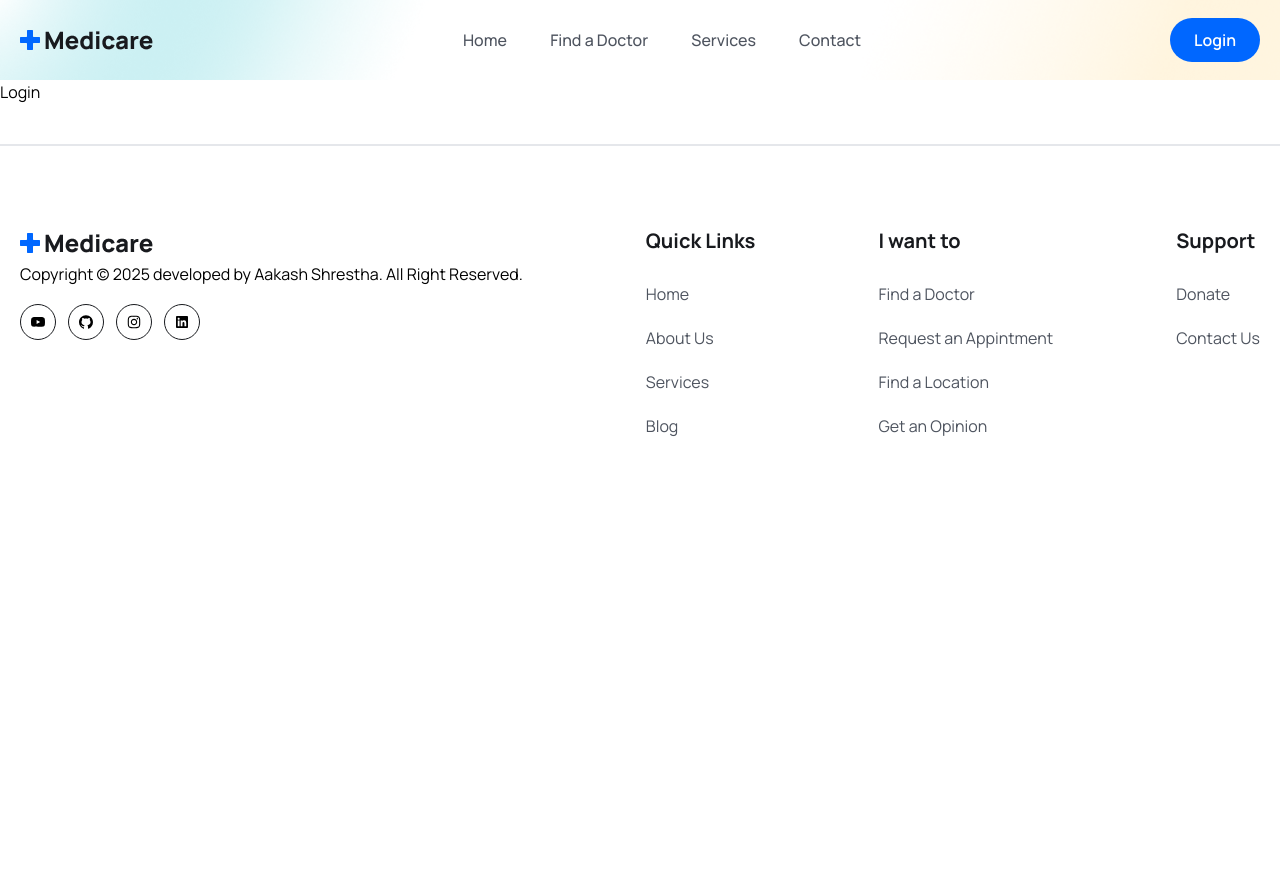
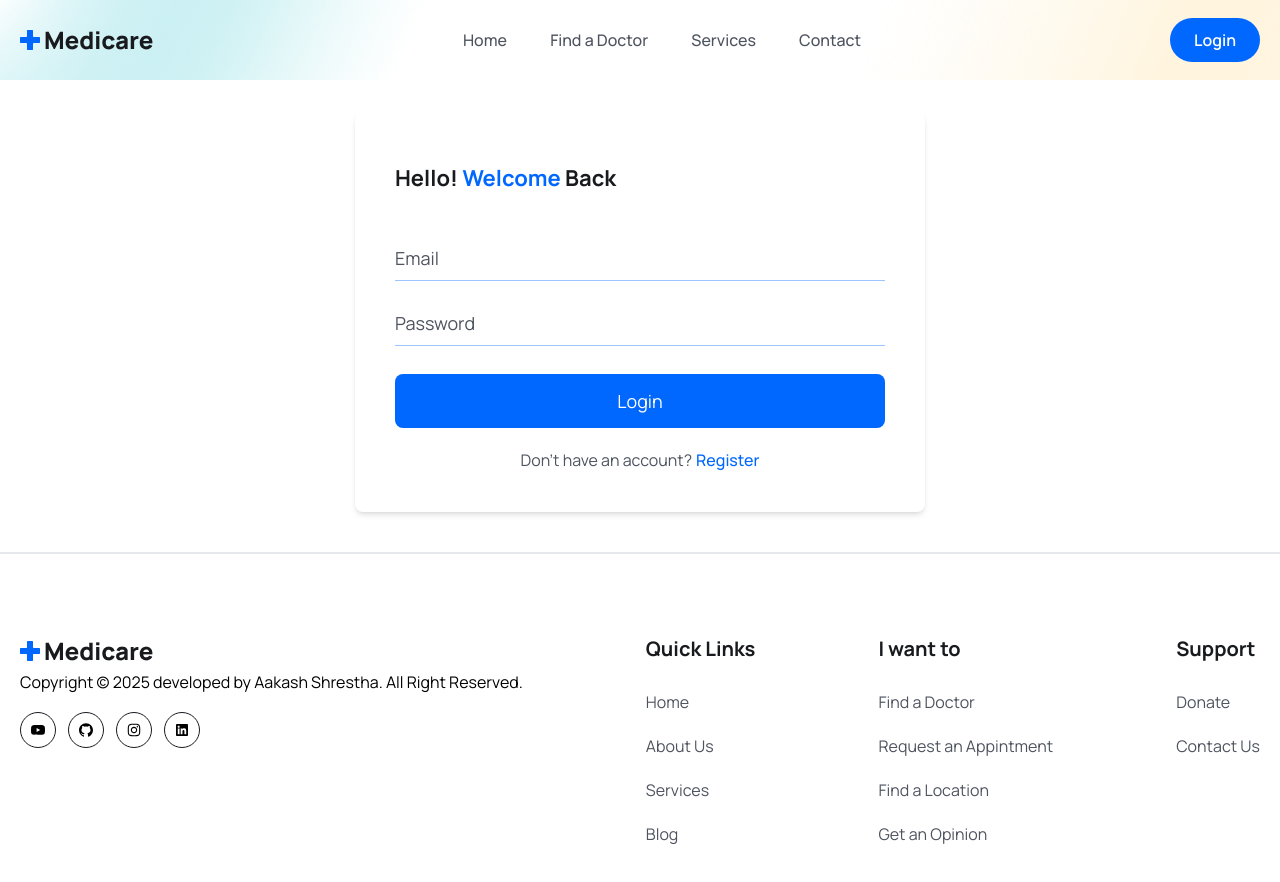
Before and after one commit to aakashstha1/MERN-Doctor-Appointment-Booking, a React (Vite) app in the folder frontend/: page /login in a window 1280 px wide. Shown: the top 882 px of the page. Before the commit the page ends 800 px from the top, so only its background shows below. Built offline with nearby package versions, Linux system fonts and the light colour scheme.

Commit message:
eleventh commit

```diff
--- a/frontend/src/pages/Doctors/SidePanel.jsx
+++ b/frontend/src/pages/Doctors/SidePanel.jsx
@@ -1,4 +1,3 @@
-
 function SidePanel() {
   return (
     <div className=" shadow-panelShadow p-3 lg:p-5 rounded-md">
@@ -8,6 +7,40 @@ function SidePanel() {
           Rs. 750
         </span>
       </div>
+
+      <div className="mt-[30px]">
+        <p className="text__para mt-0 font-semibold text-headingColor">
+          Available Time Slots:
+        </p>
+        <ul className="mt-3">
+          <li className="flex items-center justify-between mb-2">
+            <p className="text-[15px] leading-6 text-textColor font-semibold">
+              Sunday
+            </p>
+            <p className="text-[15px] leading-6 text-textColor font-semibold">
+              11:00 AM - 4:00 PM
+            </p>
+          </li>
+          <li className="flex items-center justify-between mb-2">
+            <p className="text-[15px] leading-6 text-textColor font-semibold">
+              Tuesday
+            </p>
+            <p className="text-[15px] leading-6 text-textColor font-semibold">
+              11:00 AM - 4:00 PM
+            </p>
+          </li>
+          <li className="flex items-center justify-between mb-2">
+            <p className="text-[15px] leading-6 text-textColor font-semibold">
+              Friday
+            </p>
+            <p className="text-[15px] leading-6 text-textColor font-semibold">
+              11:00 AM - 4:00 PM
+            </p>
+          </li>
+        </ul>
+      </div>
+
+      <button className="btn w-full rounded-md">Book Appointment</button>
     </div>
   );
 }
--- a/frontend/src/pages/Login.jsx
+++ b/frontend/src/pages/Login.jsx
@@ -1,9 +1,66 @@
-import React from 'react'
+import { useState } from "react";
+import { Link } from "react-router-dom";
+function Login() {
+  const [formData, setFormData] = useState({
+    email: "",
+    password: "",
+  });
+  const handleInputChange = (e) => {
+    setFormData({ ...formData, [e.target.name]: e.target.value });
+    console.log(formData);
+  };
+  return (
+    <section className="px-5 lg:px-0">
+      <div className="w-full max-w-[570px] mx-auto rounded-lg shadow-md md:p-10 mt-2 md:mt-8">
+        <h3 className="text-headingColor text-[22px] leading-9 font-bold mb-10 text-center md:text-left pt-2">
+          Hello! <span className="text-primaryColor">Welcome</span> Back
+        </h3>
+        <form className="py-4 md:py-0 px-8 md:px-0">
+          <div className="mb-5">
+            <input
+              type="email"
+              placeholder="Email"
+              name="email"
+              value={formData.email}
+              onChange={handleInputChange}
+              className="w-full  py-3 border-b border-solid border-[#0066ff61] focus:outline-none focus:border-b-primaryColor text-[18px] leading-5 text-headingColor placeholder:text-textColor  cursor-pointer "
+              required
+            />
+          </div>
+          <div className="mb-5">
+            <input
+              type="password"
+              placeholder="Password"
+              name="password"
+              value={formData.password}
+              onChange={handleInputChange}
+              className="w-full  py-3 border-b border-solid border-[#0066ff61] focus:outline-none focus:border-b-primaryColor text-[18px] leading-5 text-headingColor placeholder:text-textColor  cursor-pointer "
+              required
+            />
+          </div>
 
-function Login() {
-  return (
-    <div>Login</div>
-  )
+          <div className="mt-7">
+            <button
+              type="submit"
+              className="w-full bg-primaryColor text-white text-[18px] leading-[30px] rounded-lg px-4 py-3"
+            >
+              Login
+            </button>
+          </div>
+
+          <p className="mt-5 text-textColor text-center">
+            Don&apos;t have an account?
+            <Link
+              to={"/register"}
+              className="text-primaryColor font-medium ml-1"
+            >
+              Register
+            </Link>
+          </p>
+        </form>
+      </div>
+    </section>
+  );
 }
 
-export default Login
+export default Login;
```
